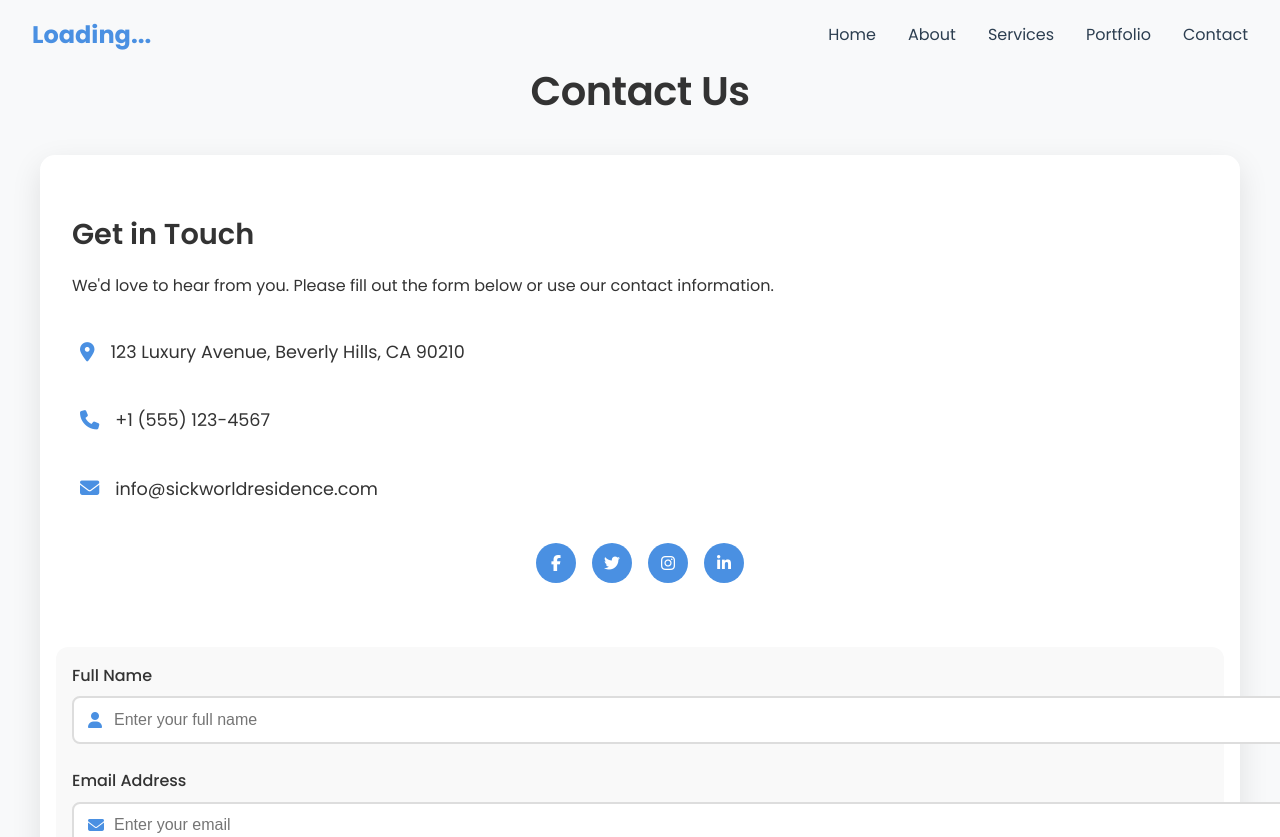
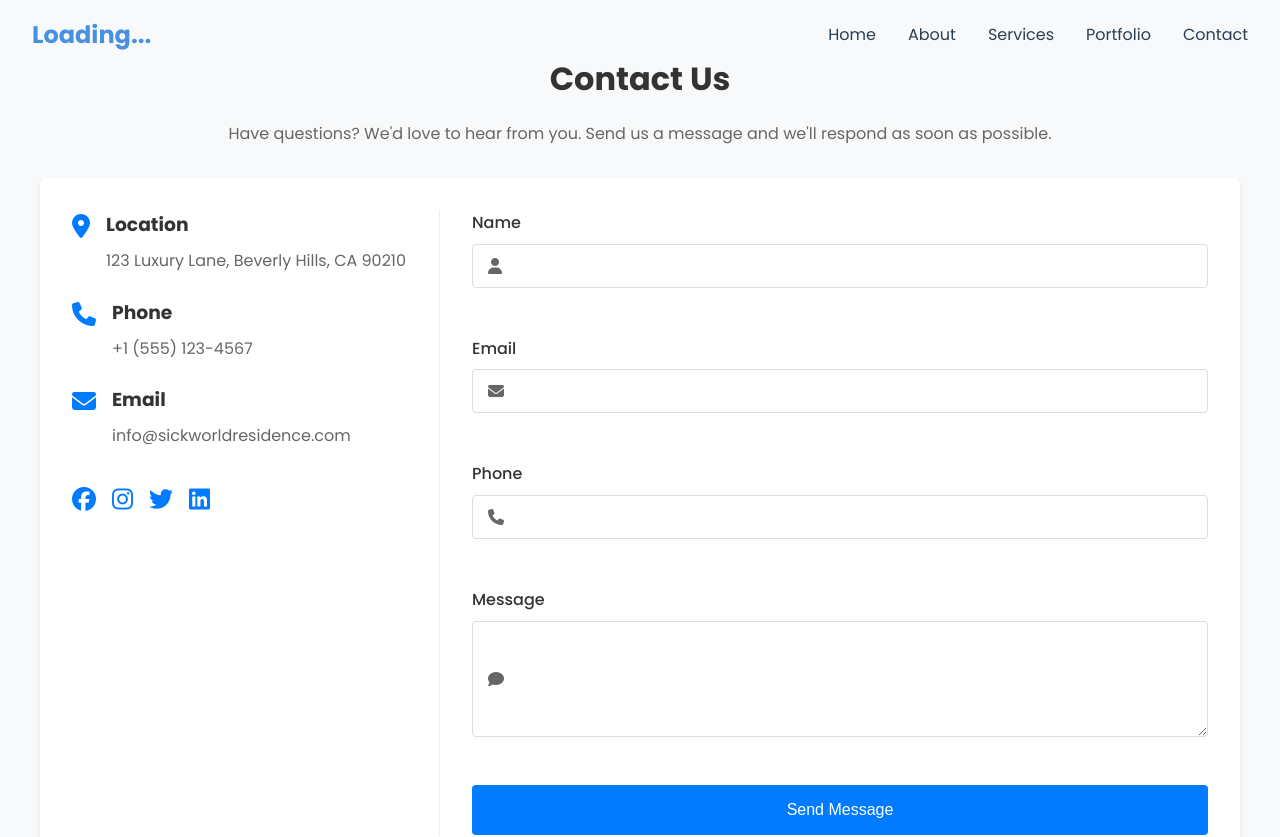
Before and after one commit to auxfix/vue-1st, a Nuxt app: page /contact in a window 1280 px wide. Shown: the top 837 px of the page. Built offline with nearby package versions, Linux system fonts and the light colour scheme; no server answers.

Commit message:
(lint): fix lint issues

```diff
--- a/pages/contact.vue
+++ b/pages/contact.vue
@@ -1,158 +1,106 @@
 <template>
   <div class="contact-page">
-    <h1 class="page-title animate__animated animate__fadeIn">Contact Us</h1>
-    <div class="contact-container animate__animated animate__fadeInUp">
+    <h1 class="animate__animated animate__fadeIn">Contact Us</h1>
+    <p class="animate__animated animate__fadeIn animate__delay-1s">
+      Have questions? We'd love to hear from you. Send us a message and we'll respond as soon as possible.
+    </p>
+    <div class="contact-container animate__animated animate__fadeIn animate__delay-2s">
       <div class="contact-info">
-        <h2>Get in Touch</h2>
-        <p>We'd love to hear from you. Please fill out the form below or use our contact information.</p>
-
-        <div class="info-items">
-          <div class="info-item hover-effect">
-            <i class="fas fa-map-marker-alt pulse"></i>
-            <span>123 Luxury Avenue, Beverly Hills, CA 90210</span>
-          </div>
-          <div class="info-item hover-effect">
-            <i class="fas fa-phone pulse"></i>
-            <span>+1 (555) 123-4567</span>
-          </div>
-          <div class="info-item hover-effect">
-            <i class="fas fa-envelope pulse"></i>
-            <span>info@sickworldresidence.com</span>
+        <div class="info-item">
+          <i class="fas fa-map-marker-alt"></i>
+          <div>
+            <h3>Location</h3>
+            <p>123 Luxury Lane, Beverly Hills, CA 90210</p>
           </div>
         </div>
-
+        <div class="info-item">
+          <i class="fas fa-phone"></i>
+          <div>
+            <h3>Phone</h3>
+            <p>+1 (555) 123-4567</p>
+          </div>
+        </div>
+        <div class="info-item">
+          <i class="fas fa-envelope"></i>
+          <div>
+            <h3>Email</h3>
+            <p>info@sickworldresidence.com</p>
+          </div>
+        </div>
         <div class="social-links">
-          <a href="#" class="social-icon" aria-label="Facebook">
-            <i class="fab fa-facebook-f"></i>
-          </a>
-          <a href="#" class="social-icon" aria-label="Twitter">
-            <i class="fab fa-twitter"></i>
-          </a>
-          <a href="#" class="social-icon" aria-label="Instagram">
-            <i class="fab fa-instagram"></i>
-          </a>
-          <a href="#" class="social-icon" aria-label="LinkedIn">
-            <i class="fab fa-linkedin-in"></i>
-          </a>
+          <a href="#" aria-label="Facebook"><i class="fab fa-facebook"></i></a>
+          <a href="#" aria-label="Instagram"><i class="fab fa-instagram"></i></a>
+          <a href="#" aria-label="Twitter"><i class="fab fa-twitter"></i></a>
+          <a href="#" aria-label="LinkedIn"><i class="fab fa-linkedin"></i></a>
         </div>
       </div>
-
-      <form class="contact-form" @submit.prevent="handleSubmit">
-        <div v-if="showSuccess" class="success-message animate__animated animate__fadeIn">
-          <i class="fas fa-check-circle"></i>
-          Message sent successfully!
-        </div>
-
+      <form @submit.prevent="handleSubmit" class="contact-form">
         <div class="form-group">
-          <label for="name">Full Name</label>
+          <label for="name">Name</label>
           <div class="input-group">
             <i class="fas fa-user"></i>
-            <input
-              id="name"
-              v-model="formData.name"
-              type="text"
-              required
-              placeholder="Enter your full name"
-              :disabled="isSubmitting"
-            >
+            <input type="text" id="name" v-model="form.name" required>
           </div>
         </div>
-
         <div class="form-group">
-          <label for="email">Email Address</label>
+          <label for="email">Email</label>
           <div class="input-group">
             <i class="fas fa-envelope"></i>
-            <input
-              id="email"
-              v-model="formData.email"
-              type="email"
-              required
-              placeholder="Enter your email"
-              :disabled="isSubmitting"
-            >
+            <input type="email" id="email" v-model="form.email" required>
           </div>
         </div>
-
         <div class="form-group">
-          <label for="subject">Subject</label>
+          <label for="phone">Phone</label>
           <div class="input-group">
-            <i class="fas fa-heading"></i>
-            <input
-              id="subject"
-              v-model="formData.subject"
-              type="text"
-              required
-              placeholder="Enter subject"
-              :disabled="isSubmitting"
-            >
+            <i class="fas fa-phone"></i>
+            <input type="tel" id="phone" v-model="form.phone">
           </div>
         </div>
-
         <div class="form-group">
           <label for="message">Message</label>
           <div class="input-group">
-            <i class="fas fa-comment-alt"></i>
-            <textarea
-              id="message"
-              v-model="formData.message"
-              required
-              placeholder="Enter your message"
-              rows="5"
-              :disabled="isSubmitting"
-            ></textarea>
+            <i class="fas fa-comment"></i>
+            <textarea id="message" v-model="form.message" rows="5" required></textarea>
           </div>
         </div>
-
-        <button
-          type="submit"
-          class="submit-btn"
-          :disabled="isSubmitting"
-        >
+        <button type="submit" :disabled="isSubmitting" class="submit-btn">
           <span v-if="!isSubmitting">Send Message</span>
           <span v-else class="loading">
-            <i class="fas fa-spinner fa-spin"></i> Sending...
+            <i class="fas fa-spinner fa-spin"></i>
+            Sending...
           </span>
         </button>
       </form>
+    </div>
+    <div v-if="showSuccess" class="success-message animate__animated animate__fadeIn">
+      Thank you for your message! We'll get back to you soon.
     </div>
   </div>
 </template>
 
 <script setup lang="ts">
-import { ref } from 'vue'
-
-const formData = ref({
-  name: '',
-  email: '',
-  subject: '',
-  message: ''
-})
+import { ref, reactive } from 'vue'
 
 const isSubmitting = ref(false)
 const showSuccess = ref(false)
 
+const form = reactive({
+  name: '',
+  email: '',
+  phone: '',
+  message: ''
+})
+
 const handleSubmit = async () => {
   isSubmitting.value = true
-
   try {
     // Simulate API call
     await new Promise(resolve => setTimeout(resolve, 1500))
-
-    console.log('Form submitted:', formData.value)
     showSuccess.value = true
-
-    // Reset form
-    formData.value = {
-      name: '',
-      email: '',
-      subject: '',
-      message: ''
-    }
-
-    // Hide success message after 5 seconds
-    setTimeout(() => {
-      showSuccess.value = false
-    }, 5000)
+    form.name = ''
+    form.email = ''
+    form.phone = ''
+    form.message = ''
   } catch (error) {
     console.error('Error submitting form:', error)
   } finally {
@@ -174,207 +122,132 @@ useHead({
 
 <style scoped>
 .contact-page {
-  padding: 2rem;
   max-width: 1200px;
   margin: 0 auto;
-  min-height: 80vh;
-  display: flex;
-  flex-direction: column;
-  justify-content: center;
+  padding: 2rem;
 }
 
-.page-title {
-  font-size: 2.5rem;
+h1 {
+  text-align: center;
+  margin-bottom: 1rem;
   color: #333;
+}
+
+p {
+  text-align: center;
+  color: #666;
   margin-bottom: 2rem;
-  text-align: center;
-  font-weight: 600;
-  letter-spacing: -0.5px;
 }
 
 .contact-container {
   display: grid;
-  grid-template-columns: 1fr;
-  gap: 3rem;
+  grid-template-columns: 1fr 2fr;
+  gap: 2rem;
   background: #fff;
-  padding: 1rem;
-  border-radius: 15px;
-  box-shadow: 0 10px 30px rgba(0, 0, 0, 0.1);
-  transition: transform 0.3s ease;
-}
-
-.contact-container:hover {
-  transform: translateY(-5px);
+  padding: 2rem;
+  border-radius: 8px;
+  box-shadow: 0 2px 4px rgba(0, 0, 0, 0.1);
 }
 
 .contact-info {
-  padding: 1rem;
-  position: relative;
-}
-
-.contact-info h2 {
-  font-size: 1.8rem;
-  margin-bottom: 1rem;
-  color: #333;
-  font-weight: 600;
-}
-
-.info-items {
-  margin-top: 2rem;
+  padding-right: 2rem;
+  border-right: 1px solid #eee;
 }
 
 .info-item {
   display: flex;
-  align-items: center;
+  align-items: flex-start;
   margin-bottom: 1.5rem;
-  font-size: 1.1rem;
-  padding: 0.5rem;
-  border-radius: 8px;
-  transition: all 0.3s ease;
-}
-
-.hover-effect:hover {
-  background: #f8f9fa;
-  transform: translateX(5px);
 }
 
 .info-item i {
+  font-size: 1.5rem;
+  color: #007bff;
   margin-right: 1rem;
-  color: #4a90e2;
-  font-size: 1.2rem;
+  margin-top: 0.25rem;
 }
 
-.pulse {
-  animation: pulse 2s infinite;
+.info-item h3 {
+  margin: 0 0 0.5rem 0;
+  color: #333;
 }
 
-@keyframes pulse {
-  0% {
-    transform: scale(1);
-  }
-  50% {
-    transform: scale(1.1);
-  }
-  100% {
-    transform: scale(1);
-  }
+.info-item p {
+  margin: 0;
+  color: #666;
+  text-align: left;
 }
 
 .social-links {
   margin-top: 2rem;
   display: flex;
   gap: 1rem;
-  justify-content: center;
 }
 
-.social-icon {
-  width: 40px;
-  height: 40px;
-  border-radius: 50%;
-  background: #4a90e2;
-  color: white;
-  display: flex;
-  align-items: center;
-  justify-content: center;
-  text-decoration: none;
-  transition: all 0.3s ease;
+.social-links a {
+  color: #007bff;
+  font-size: 1.5rem;
+  transition: color 0.3s ease;
 }
 
-.social-icon:hover {
-  transform: translateY(-3px);
-  background: #357abd;
+.social-links a:hover {
+  color: #0056b3;
 }
 
 .contact-form {
-  padding: 1rem;
-  background: #f9f9f9;
-  border-radius: 12px;
-  position: relative;
+  display: grid;
+  gap: 1.5rem;
 }
 
-.success-message {
-  position: absolute;
-  top: 1rem;
-  left: 1rem;
-  right: 1rem;
-  background: #4CAF50;
-  color: white;
-  padding: 1rem;
-  border-radius: 8px;
-  display: flex;
-  align-items: center;
+.form-group {
+  display: grid;
   gap: 0.5rem;
 }
 
-.form-group {
-  margin-bottom: 1.5rem;
-}
-
 label {
-  display: block;
-  margin-bottom: 0.5rem;
   color: #333;
   font-weight: 500;
 }
 
 .input-group {
   position: relative;
+  display: flex;
+  align-items: center;
 }
 
 .input-group i {
   position: absolute;
   left: 1rem;
-  top: 50%;
-  transform: translateY(-50%);
-  color: #4a90e2;
+  color: #666;
 }
 
-input,
-textarea {
+input, textarea {
   width: 100%;
-  padding: 0.8rem 2.5rem;
-  border: 2px solid #ddd;
-  border-radius: 8px;
+  padding: 0.75rem 1rem 0.75rem 2.5rem;
+  border: 1px solid #ddd;
+  border-radius: 4px;
   font-size: 1rem;
-  transition: all 0.3s ease;
+  transition: border-color 0.3s ease;
 }
 
-textarea {
-  padding-left: 2.5rem;
-}
-
-input:focus,
-textarea:focus {
+input:focus, textarea:focus {
   outline: none;
-  border-color: #4a90e2;
-  box-shadow: 0 0 0 3px rgba(74, 144, 226, 0.1);
-}
-
-input:disabled,
-textarea:disabled {
-  background-color: #f5f5f5;
-  cursor: not-allowed;
+  border-color: #007bff;
 }
 
 .submit-btn {
-  background: #4a90e2;
-  color: white;
-  padding: 1rem 2rem;
+  background: #007bff;
+  color: #fff;
   border: none;
-  border-radius: 8px;
-  font-size: 1.1rem;
+  padding: 1rem;
+  border-radius: 4px;
+  font-size: 1rem;
   cursor: pointer;
-  transition: all 0.3s ease;
-  width: 100%;
-  display: flex;
-  align-items: center;
-  justify-content: center;
-  gap: 0.5rem;
+  transition: background-color 0.3s ease;
 }
 
-.submit-btn:not(:disabled):hover {
-  background: #357abd;
-  transform: translateY(-2px);
+.submit-btn:hover:not(:disabled) {
+  background: #0056b3;
 }
 
 .submit-btn:disabled {
@@ -385,26 +258,30 @@ textarea:disabled {
 .loading {
   display: flex;
   align-items: center;
+  justify-content: center;
   gap: 0.5rem;
+}
+
+.success-message {
+  position: fixed;
+  bottom: 2rem;
+  right: 2rem;
+  background: #28a745;
+  color: #fff;
+  padding: 1rem 2rem;
+  border-radius: 4px;
+  box-shadow: 0 2px 4px rgba(0, 0, 0, 0.1);
 }
 
 @media (max-width: 768px) {
   .contact-container {
     grid-template-columns: 1fr;
-    padding: 1rem;
   }
-
-  .contact-info,
-  .contact-form {
-    padding: 1rem;
-  }
-
-  .page-title {
-    font-size: 2rem;
-  }
-
-  .social-links {
-    justify-content: center;
+  .contact-info {
+    padding-right: 0;
+    border-right: none;
+    border-bottom: 1px solid #eee;
+    padding-bottom: 2rem;
   }
 }
 </style>
```
